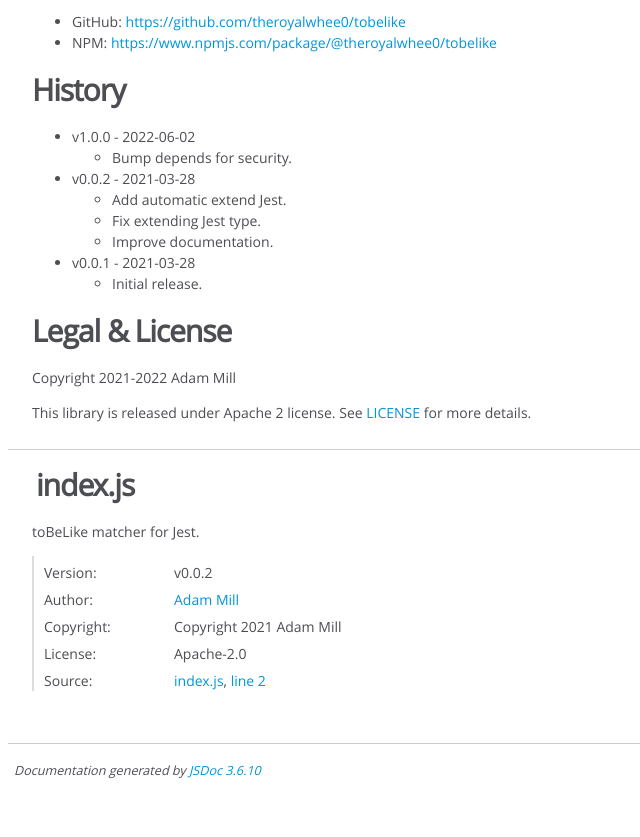
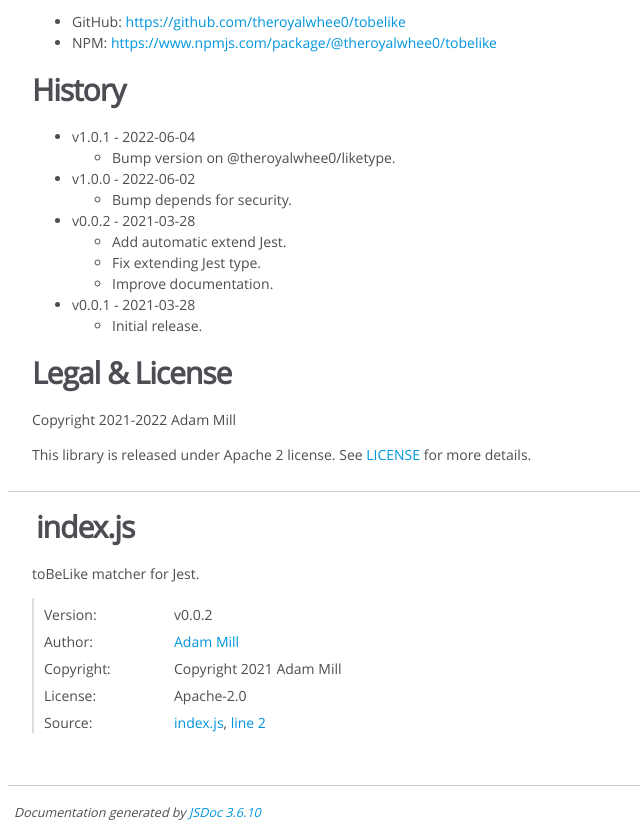
Before and after one commit to theroyalwhee0/tobelike, a website: page docs/index.html in a window 1280 px wide. Shown: the part 1468-2305 px from the top of the page, without its empty margins (0-640 px from the left). Before the commit the page ends 2263 px from the top, so only its background shows below. Drawn offline with Linux system fonts and the light colour scheme.

Commit message:
Regenerate docs.

```diff
--- a/docs/index.html
+++ b/docs/index.html
@@ -94,6 +94,11 @@ expect(100).toBeLike('integer');
 </ul>
 <h2>History</h2>
 <ul>
+<li>v1.0.1 - 2022-06-04
+<ul>
+<li>Bump version on @theroyalwhee0/liketype.</li>
+</ul>
+</li>
 <li>v1.0.0 - 2022-06-02
 <ul>
 <li>Bump depends for security.</li>
```
Also changed, not shown: 1 other file.
